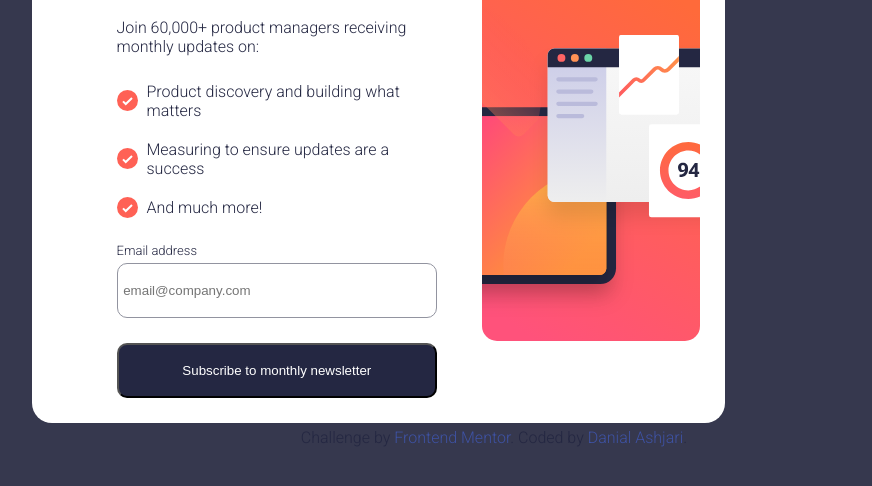
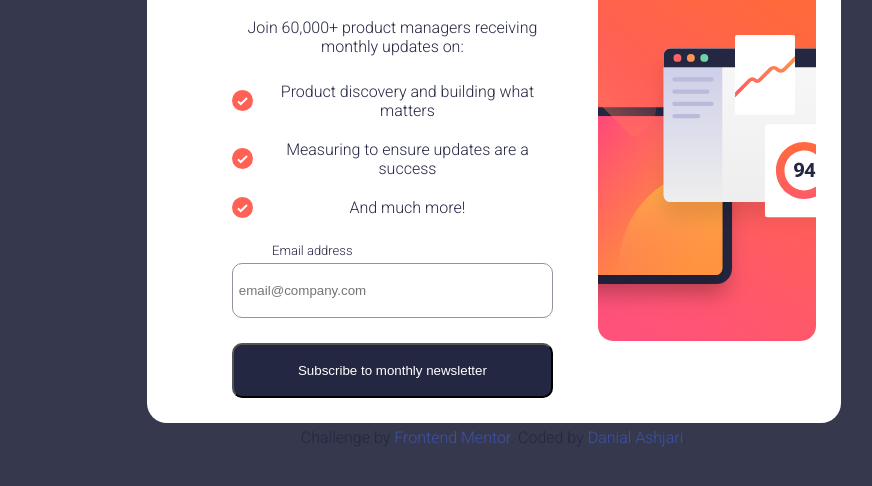
Before and after one commit to danielashjari/newsletter-sign-up-with-success-message-main, a plain HTML site: page index.html in a window 1280 px wide. Shown: the part 168-654 px from the top of the page, without its empty margins (146-1018 px from the left). Drawn offline with nearby package versions, Linux system fonts and the light colour scheme; files that its build step writes are made by us from their sources.

Commit message:
Add center alignment styles and forward new SCSS module

```diff
--- a/dist/SCSS/global/_index.scss
+++ b/dist/SCSS/global/_index.scss
@@ -2,3 +2,4 @@
 @forward 'boilerplate';
 @forward 'typography';
 @forward 'sr-only';
+@forward 'center';
--- /dev/null
+++ b/dist/SCSS/global/center.scss
@@ -0,0 +1,8 @@
+.wrapper {
+    display: flex;
+    justify-content: center;
+    align-items: center;
+    .container {
+        text-align: center;
+    }
+}
```
